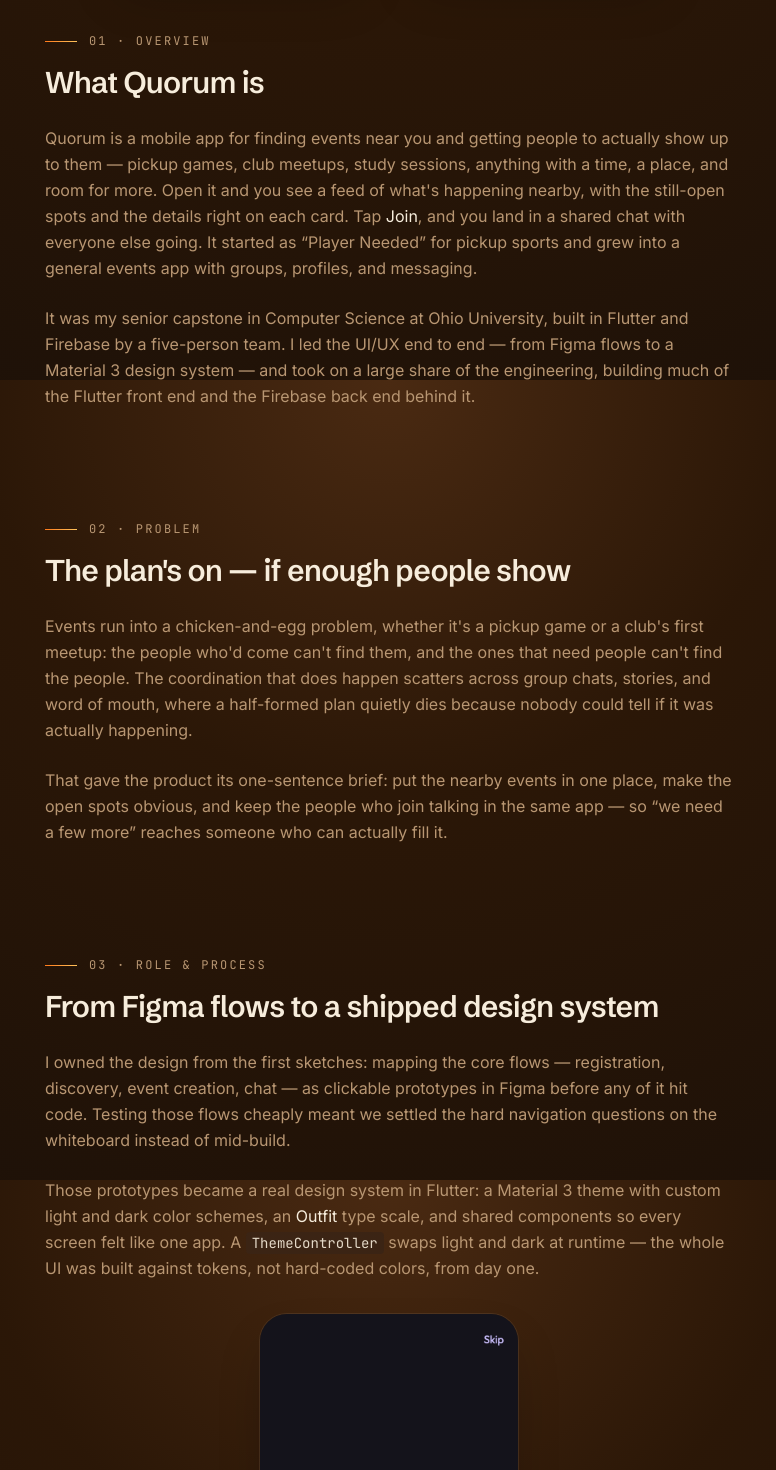
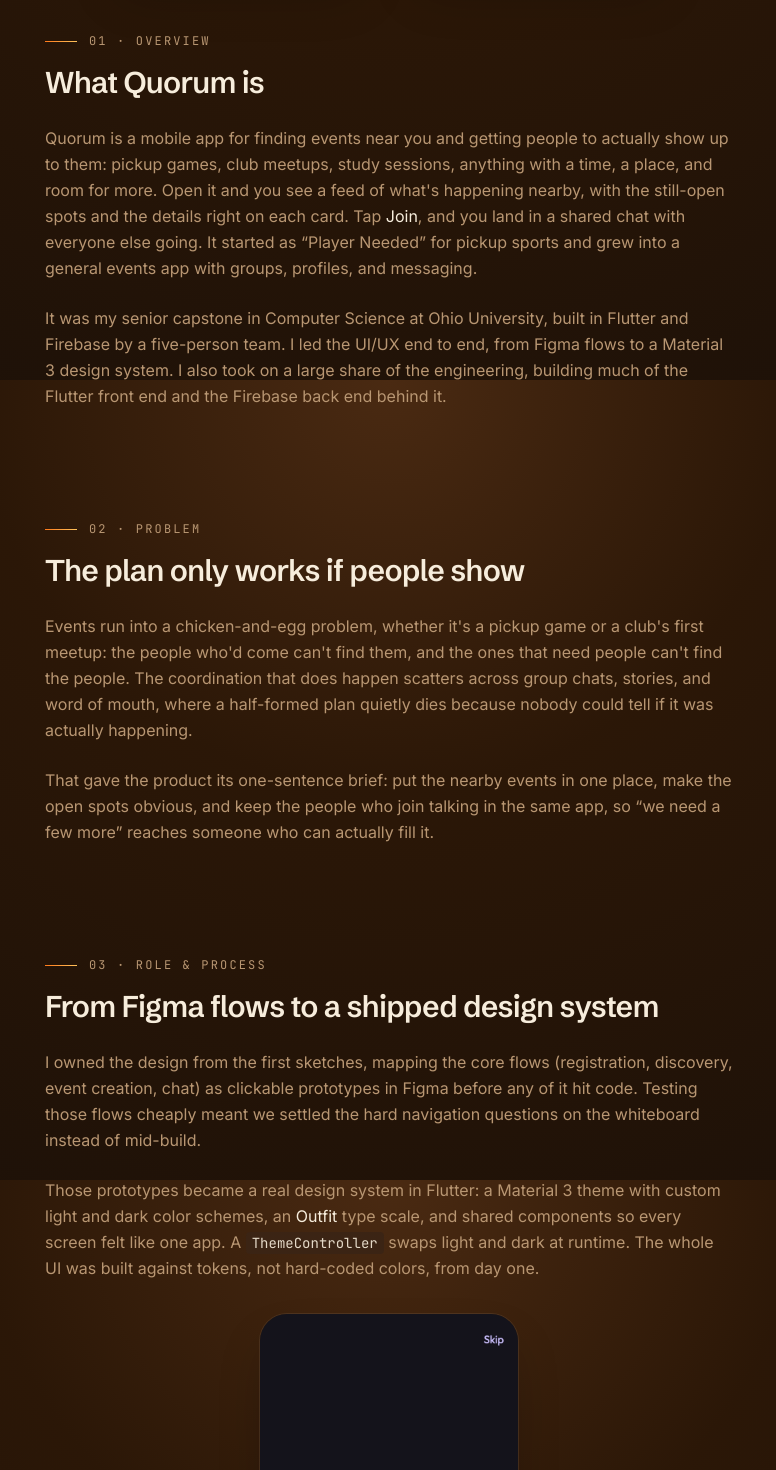
Before and after one commit to Jon-G-Schaf/portfolio, a Next.js app: page /work/quorum in a window 1280 px wide. Shown: the part 1220-2690 px from the top of the page, without its empty margins (251-1027 px from the left). Built offline with nearby package versions, Linux system fonts and the light colour scheme.

Commit message:
Remove em-dashes from copy

```diff
--- a/app/layout.jsx
+++ b/app/layout.jsx
@@ -27,7 +27,7 @@ export const metadata = {
   ),
   title: {
     default: site.title,
-    template: `%s — ${site.shortName}`,
+    template: `%s - ${site.shortName}`,
   },
   description: site.description,
   // Live but private: keep it out of search results until launch. Remove to go public.
--- a/app/work/quorum/page.jsx
+++ b/app/work/quorum/page.jsx
@@ -6,9 +6,9 @@ import Reveal from "@/components/Reveal";
 import { site } from "@/lib/content";
 
 export const metadata = {
-  title: "Quorum — case study",
+  title: "Quorum - case study",
   description:
-    "Case study: designing and building Quorum, a Flutter and Firebase app for finding and organizing local events, as a Computer Science capstone at Ohio University.",
+    "Case study on designing and building Quorum, a Flutter and Firebase app for finding and organizing local events, as a Computer Science capstone at Ohio University.",
 };
 
 /* ---------------------------------------------------------------------------
@@ -111,7 +111,7 @@ export default function QuorumCaseStudy() {
                 Quorum
               </h1>
               <p className="mt-5 max-w-2xl text-xl leading-snug text-fog/90">
-                Find events near you, fill the open spots —{" "}
+                Find events near you, fill the open spots,{" "}
                 <span className="accent-text">and actually show up.</span>
               </p>
             </Reveal>
@@ -122,7 +122,7 @@ export default function QuorumCaseStudy() {
                 {[
                   ["Role", "UI/UX lead · Full-stack build"],
                   ["Context", "CS capstone, Ohio University"],
-                  ["Timeline", "Aug 2025 – May 2026"],
+                  ["Timeline", "Aug 2025 - May 2026"],
                   ["Stack", "Flutter · Dart · Firebase"],
                 ].map(([term, detail]) => (
                   <div key={term}>
@@ -158,7 +158,7 @@ export default function QuorumCaseStudy() {
           <Reveal>
             <p>
               Quorum is a mobile app for finding events near you and getting people
-              to actually show up to them — pickup games, club meetups, study
+              to actually show up to them: pickup games, club meetups, study
               sessions, anything with a time, a place, and room for more. Open it and
               you see a feed of what's happening nearby, with the still-open spots and
               the details right on each card. Tap{" "}
@@ -172,7 +172,7 @@ export default function QuorumCaseStudy() {
             <p>
               It was my senior capstone in Computer Science at Ohio University, built
               in Flutter and Firebase by a five-person team. I led the UI/UX end to
-              end — from Figma flows to a Material 3 design system — and took on a
+              end, from Figma flows to a Material 3 design system. I also took on a
               large share of the engineering, building much of the Flutter front end
               and the Firebase back end behind it.
             </p>
@@ -183,7 +183,7 @@ export default function QuorumCaseStudy() {
         <StudySection
           id="problem"
           eyebrow="02 · Problem"
-          title="The plan's on — if enough people show"
+          title="The plan only works if people show"
         >
           <Reveal>
             <p>
@@ -199,7 +199,7 @@ export default function QuorumCaseStudy() {
             <p>
               That gave the product its one-sentence brief: put the nearby events in
               one place, make the open spots obvious, and keep the people who join
-              talking in the same app — so &ldquo;we need a few more&rdquo; reaches
+              talking in the same app, so &ldquo;we need a few more&rdquo; reaches
               someone who can actually fill it.
             </p>
           </Reveal>
@@ -213,8 +213,8 @@ export default function QuorumCaseStudy() {
         >
           <Reveal>
             <p>
-              I owned the design from the first sketches: mapping the core flows —
-              registration, discovery, event creation, chat — as clickable
+              I owned the design from the first sketches, mapping the core flows
+              (registration, discovery, event creation, chat) as clickable
               prototypes in Figma before any of it hit code. Testing those flows
               cheaply meant we settled the hard navigation questions on the
               whiteboard instead of mid-build.
@@ -229,7 +229,7 @@ export default function QuorumCaseStudy() {
               <code className="rounded bg-panel px-1.5 py-0.5 text-sm text-fog/90">
                 ThemeController
               </code>{" "}
-              swaps light and dark at runtime — the whole UI was built against
+              swaps light and dark at runtime. The whole UI was built against
               tokens, not hard-coded colors, from day one.
             </p>
           </Reveal>
@@ -254,7 +254,7 @@ export default function QuorumCaseStudy() {
             <Reveal>
               <Decision title="Discovery is location-first">
                 <p>
-                  The home screen isn't a calendar — it's a feed of what's near you{" "}
+                  The home screen isn't a calendar. It's a feed of what's near you{" "}
                   <em>now</em>, sorted by distance and time, with category chips to
                   filter by what you're into. Events carry a real{" "}
                   <code className="rounded bg-panel px-1.5 py-0.5 text-sm text-fog/90">
@@ -279,8 +279,8 @@ export default function QuorumCaseStudy() {
                 <p>
                   Every event tracks how many people it needs and who's already in,
                   so a card can say &ldquo;needs 2 more&rdquo; at a glance. Open one
-                  and you get the full picture — who's hosting, who's coming, the
-                  exact spot on the map — behind a single{" "}
+                  and you get the full picture (who's hosting, who's coming, the
+                  exact spot on the map) behind a single{" "}
                   <span className="text-fog">Join</span> that drops you straight into
                   the group. For a pickup game that includes skill level and
                   who-can-join; for other events those fields just fall away.
@@ -320,7 +320,7 @@ export default function QuorumCaseStudy() {
                   Both themes were designed together, not bolted on. Custom Material
                   color schemes, a consistent type scale, and tabular figures for
                   the numbers that matter (distances, counts) keep the app legible
-                  and calm in either mode — the two Discover screens at the top are
+                  and calm in either mode. The two Discover screens at the top are
                   the same screen, same code, different theme.
                 </p>
               </Decision>
@@ -344,7 +344,7 @@ export default function QuorumCaseStudy() {
               ].map(([src, cap, h]) => (
                 <figure key={src} className="flex flex-col items-center gap-3">
                   <div className="w-full max-w-[190px]">
-                    <Shot src={src} alt={`Quorum — ${cap}`} h={h} />
+                    <Shot src={src} alt={`Quorum: ${cap}`} h={h} />
                   </div>
                   <figcaption className="font-mono text-xs text-muted">
                     {cap}
@@ -363,8 +363,8 @@ export default function QuorumCaseStudy() {
         >
           <Reveal>
             <p>
-              The back end is Firebase — Auth, Firestore, Storage, and Cloud
-              Messaging — with a feature-first Flutter architecture that splits each
+              The back end is Firebase (Auth, Firestore, Storage, and Cloud
+              Messaging), with a feature-first Flutter architecture that splits each
               feature into its data layer and its UI. I designed the Firestore data
               model: collections for users, events, groups, chat rooms and their
               messages, plus per-user notifications, all driven by realtime
@@ -384,7 +384,7 @@ export default function QuorumCaseStudy() {
               </li>
               <li className="border-l border-line pl-5">
                 <span className="text-fog">Derived state stays in sync.</span> An
-                event's group chat is kept in lockstep with who's actually joined —
+                event's group chat is kept in lockstep with who's actually joined:
                 membership changes sync to the chat room automatically, and
                 participant names are denormalized in so the list renders without
                 extra reads.
@@ -421,8 +421,8 @@ export default function QuorumCaseStudy() {
             <p>
               Quorum is the project where design and engineering stopped being two
               jobs for me. Owning both meant the Figma decisions and the Firestore
-              decisions answered to the same goal, and the up-front design work — the
-              flows, the prototypes, the design system — is exactly what let the
+              decisions answered to the same goal, and the up-front design work (the
+              flows, the prototypes, the design system) is exactly what let the
               build move fast, because the structure was settled before the code
               started. That's how I want to keep working: understand the problem,
               design the solution, then build the whole thing, front end and back, to
--- a/components/Projects.jsx
+++ b/components/Projects.jsx
@@ -43,7 +43,7 @@ export default function Projects() {
         {otherProjects.length % 2 === 1 && (
           <div aria-hidden="true" className="hidden bg-ink p-8 md:block">
             <p className="font-mono text-xs text-muted/60">
-              [More on the way — this slot is yours.]
+              [More on the way. This slot is yours.]
             </p>
           </div>
         )}
--- a/components/ThemeSong.jsx
+++ b/components/ThemeSong.jsx
@@ -23,7 +23,7 @@ export default function ThemeSong() {
             ? "Pause theme song, Southern Lights by Sliders Club"
             : "Play theme song, Southern Lights by Sliders Club"
         }
-        title={playing ? "Pause — Southern Lights" : "Play — Southern Lights"}
+        title={playing ? "Pause Southern Lights" : "Play Southern Lights"}
         className="flex h-8 w-8 shrink-0 items-center justify-center rounded-full border border-line text-fog transition-colors hover:border-amber/60"
       >
         {playing ? (
```
Also changed, not shown: lib/content.js, 1 other file (tests, documents, lock files or other folders).
